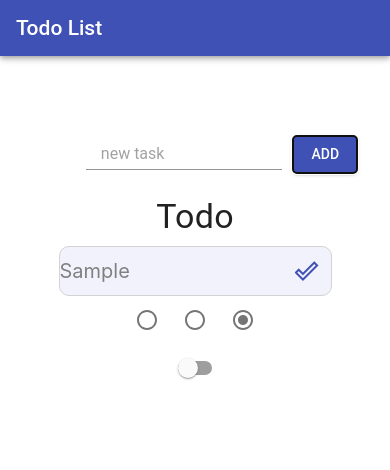
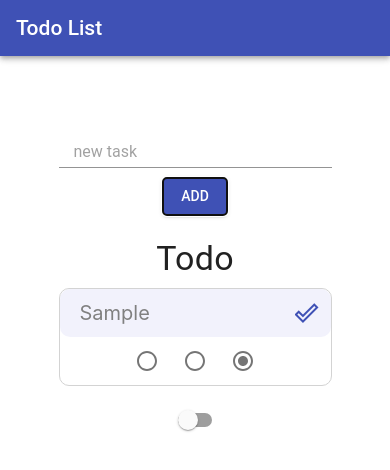
Before and after one commit to Bushuo/react-todolist, a React (Create React App) app: page / in a window 390 px wide. Both pictures are taken after typing "Sample" into the empty fields and a click on the button "ADD". Shown: the top 470 px of the page. Built offline with nearby package versions, Linux system fonts and the light colour scheme.

Commit message:
Change: restyling responsive

```diff
--- a/src/App.js
+++ b/src/App.js
@@ -84,7 +84,8 @@ class App extends Component {
                 }
             );
         }
-    }
+	}
+
     handleUrgenceSelection(e, taskkey) {
         const index = this.state.open.findIndex(cur => cur.key === taskkey);
         if (index === -1) {
@@ -205,7 +206,11 @@ class App extends Component {
 
     handleToggleShowDone = () => {
         this.setState(prevState => ({ showDone: !prevState.showDone }));
-    };
+	};
+
+	handleUrgenceAreaClicked = () => {
+
+	}
 
     render() {
         const { classes } = this.props;
@@ -246,10 +251,6 @@ class App extends Component {
             </div>
         );
     }
-
-    testTaskHandler() {
-        console.log("test task reporting");
-    }
 }
 
 const styles = {
@@ -261,18 +262,17 @@ const styles = {
         margin: "auto"
     },
     inputContainer: {
-        width: "80%",
         marginTop: "80px",
-        marginLeft: "10%"
+        display: "flex",
+        flexWrap: "wrap",
+        justifyContent: "center"
     },
     inputText: {
-        width: "90%",
+        width: "100%",
         paddingLeft: "15px"
     },
     inputButtonContainer: {
-        marginLeft: "5%",
-        width: "5%",
-        display: "inline-block"
+        marginTop: "10px"
     }
 };
 
--- a/src/components/task.jsx
+++ b/src/components/task.jsx
@@ -15,7 +15,10 @@ function Task(props) {
         handleUrgenceSelection
     } = props;
     return (
-        <div>
+        <div
+            className={classes.root}
+            onClick={() => console.log("task root clicked")}
+        >
             <div className={classes.container}>
                 <div className={classes.description}>{text}</div>
                 <IconButton
@@ -55,15 +58,20 @@ function Task(props) {
 }
 
 const styles = {
+    root: {
+        marginTop: "10px",
+        marginBottom: "10px",
+        borderRadius: "10px",
+        border: "solid 1px lightgrey"
+    },
     container: {
-        border: "solid 1px lightgrey",
-        marginTop: "10px",
+        display: "flex",
+        justifyContent: "space-between",
+        paddingLeft: "20px",
         borderRadius: "10px",
         backgroundColor: "rgba(230, 230, 250, 0.5)",
         fontSize: "20px",
-        color: "gray",
-        display: "flex",
-        justifyContent: "space-between"
+        color: "gray"
     },
     radioContainer: {},
     description: {
```
Also changed, not shown: 1 other file (tests, documents, lock files or other folders).
